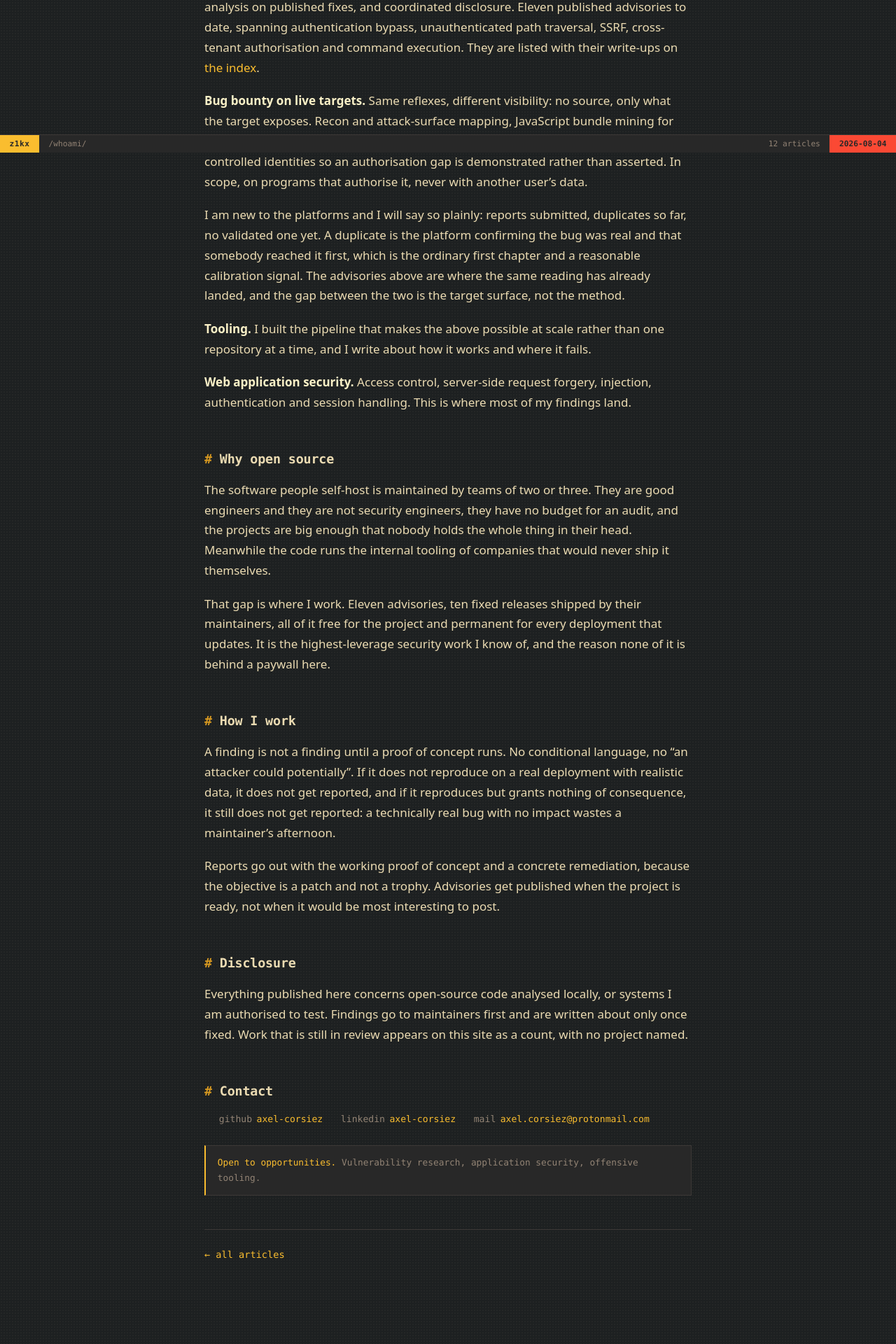
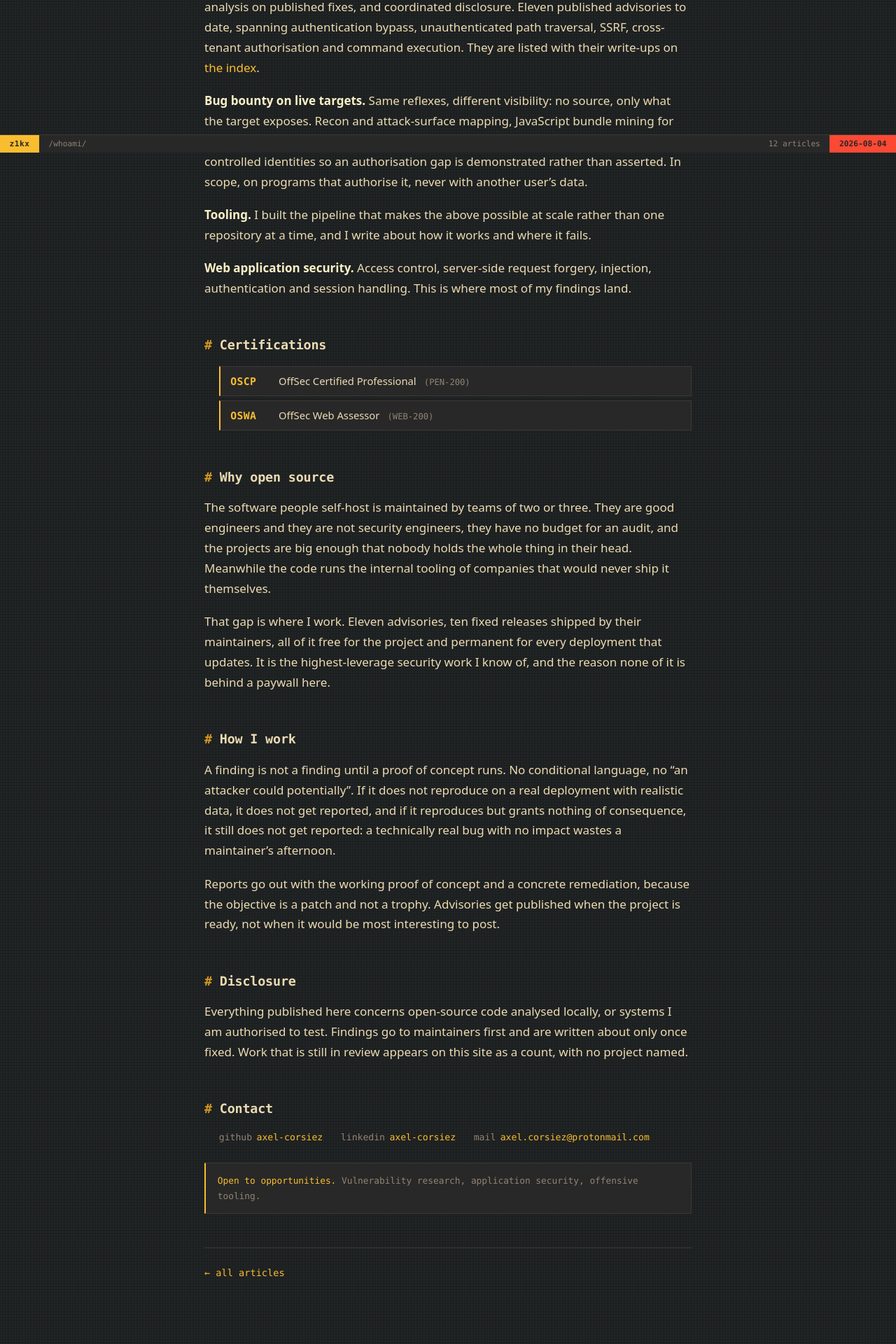
Before and after one commit to axel-corsiez/axel-corsiez.github.io, a Jekyll site: the page built from whoami.md, in a window 1280 px wide. Shown: the part 682-2602 px from the top of the page at 70% size. Built offline with Jekyll 4.4.1, drawn with Linux system fonts in a browser that asks for light colours; before the commit the page ends 2576 px from its top, so only the background shows below that.

Commit message:
Drop the bug bounty status paragraph, add OSCP and OSWA
Removed in both languages at the author's request. Nothing on the page
claims bug bounty results, so the removal changes tone rather than accuracy.

Certifications get their own block above the open-source section, with the
course codes alongside the acronyms so a reader outside the OffSec world
knows what they cover.

Co-Authored-By: Claude Opus 5 <noreply@anthropic.com>
Claude-Session: https://claude.ai/code/session_01HS8YRNJuenxAiW8BSzuY7d

```diff
--- a/assets/css/main.css
+++ b/assets/css/main.css
@@ -256,6 +256,23 @@ a:hover { text-decoration: underline; text-underline-offset: 3px; }
 }
 .proj-outcome { color: var(--acc); }
 .proj-stack { color: var(--text-dim); }
+
+.certs { list-style: none; margin: 1rem 0 0; padding: 0; }
+.certs li {
+  display: flex; align-items: baseline; gap: 0.7rem;
+  padding: 0.5rem 0.9rem;
+  border: 1px solid var(--line);
+  border-left: 2px solid var(--acc);
+  background: var(--bg-panel);
+  margin-bottom: 0.5rem;
+  font-size: 0.92rem;
+}
+.certs b {
+  font-family: var(--mono); font-weight: 600;
+  color: var(--acc); letter-spacing: 0.03em;
+  min-width: 3.6rem;
+}
+.certs .dim { font-family: var(--mono); font-size: 0.76rem; }
 
 /* ---------- contact ---------- */
 
--- a/whoami.md
+++ b/whoami.md
@@ -30,17 +30,18 @@ interface never calls, and access-control testing driven with two controlled ide
 authorisation gap is demonstrated rather than asserted. In scope, on programs that authorise it,
 never with another user's data.
 
-I am new to the platforms and I will say so plainly: reports submitted, duplicates so far, no
-validated one yet. A duplicate is the platform confirming the bug was real and that somebody
-reached it first, which is the ordinary first chapter and a reasonable calibration signal. The
-advisories above are where the same reading has already landed, and the gap between the two is
-the target surface, not the method.
-
 **Tooling.** I built the pipeline that makes the above possible at scale rather than one
 repository at a time, and I write about how it works and where it fails.
 
 **Web application security.** Access control, server-side request forgery, injection,
 authentication and session handling. This is where most of my findings land.
+
+## Certifications
+
+<ul class="certs">
+  <li><b>OSCP</b>OffSec Certified Professional <span class="dim">(PEN-200)</span></li>
+  <li><b>OSWA</b>OffSec Web Assessor <span class="dim">(WEB-200)</span></li>
+</ul>
 
 ## Why open source
 
```
Also changed, not shown: fr/whoami.md (+7 -6 lines).
